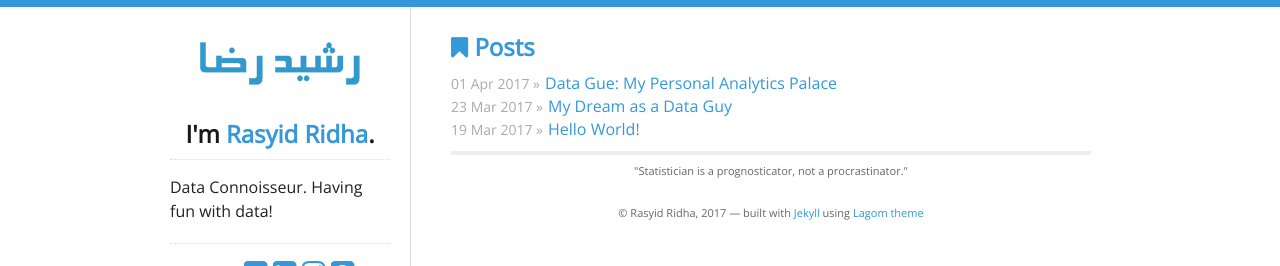
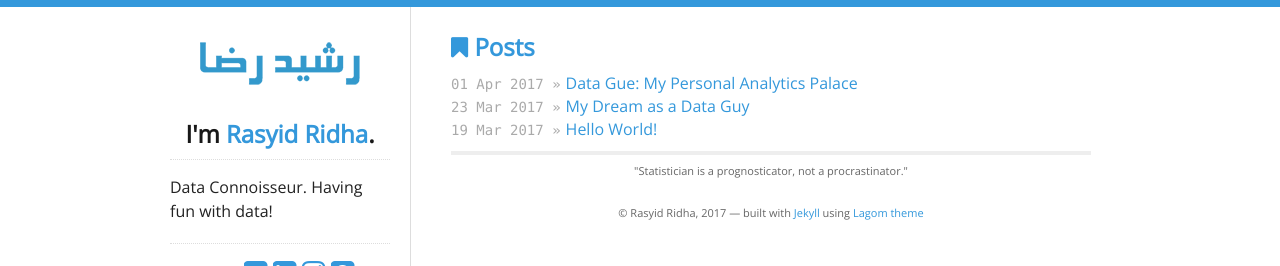
Before and after one commit to rasyidstat/rasyidstat.github.io, a Jekyll site: the page built from index.html, in a window 1280 px wide. Shown: the top 266 px of the page. Built offline with Jekyll 4.4.1, drawn with Linux system fonts in a browser that asks for light colours; nearby versions of some CDN libraries.

Commit message:
Update screen.css

```diff
--- a/_includes/css/screen.css
+++ b/_includes/css/screen.css
@@ -86,6 +86,7 @@ ul.posts li {
 
 ul.posts span {
 /*  font-family: 'Lucida Console', 'Andale Mono', monospace; */
+  font-family: 'Lucida Console', 'Andale Mono', monospace;
   color: #aaa;
   padding-right: 5px;
   font-size:14px;
```
